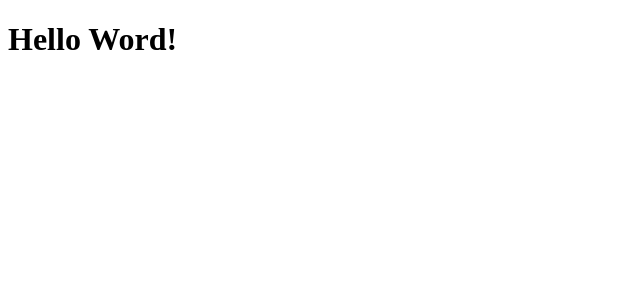
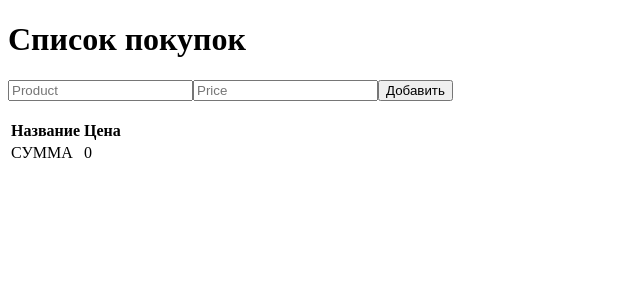
Before and after one commit to yuliya-sm7/Alfabank-front, a React app in the folder Task 2/: page / in a window 1280 px wide. Shown: the top 300 px of the page, without its empty margins (0-640 px from the left). Built offline with nearby package versions, Linux system fonts and the light colour scheme.

Commit message:
create input and list of items

```diff
--- a/Task 2/package.json
+++ b/Task 2/package.json
@@ -16,6 +16,7 @@
     "@types/node": "13.13.30",
     "@types/react": "16.9.55",
     "@types/react-dom": "16.9.9",
+    "@types/uuid": "^8.3.0",
     "@types/webpack": "4.41.24",
     "@types/webpack-dev-server": "3.11.1",
     "@typescript-eslint/eslint-plugin": "4.6.1",
@@ -38,10 +39,10 @@
     "webpack-dev-server": "3.11.0"
   },
   "dependencies": {
-    "@reduxjs/toolkit": "^1.6.0",
     "react": "^16.13.1",
     "react-dom": "^16.13.1",
     "redux": "^4.1.0",
-    "styled-components": "^5.2.1"
+    "styled-components": "^5.2.1",
+    "uuid": "^8.3.2"
   }
 }
--- a/Task 2/src/App.tsx
+++ b/Task 2/src/App.tsx
@@ -1,9 +1,59 @@
-import React from "react";
+import React, {useState} from "react";
+import Items from "./components/Items/Items";
+import {v4 as uuidv4} from "uuid";
 
 const App: React.FC = () => {
+    const [item, setItem] = useState({name: "", price: ""});
+    const [list, setList] = useState([]);
+
+    const handleSubmit = (e) => {
+        e.preventDefault();
+        if (!item.name || !item.price) {
+            alert("Error!");
+        } else {
+            const newItem = {
+                id: uuidv4(),
+                name: item.name,
+                price: item.price
+            };
+            setList([...list, newItem]);
+        }
+        setItem({name: "", price: ""});
+    };
+
+    const handleChange = (e) => {
+        if (e.target.name == "name") {
+            setItem({name: e.target.value, price: item.price});
+        } else if (e.target.name == "price") {
+            setItem({name: item.name, price: e.target.value});
+        }
+    };
+
     return (
         <div className="App">
-            <h1>Hello Word!</h1>
+            <h1>Список покупок</h1>
+            <form onSubmit={handleSubmit}>
+                <input
+                    name="name"
+                    type="text"
+                    value={item.name}
+                    placeholder="Product"
+                    onChange={handleChange}
+                />
+                <input
+                    name="price"
+                    type="number"
+                    value={item.price}
+                    placeholder="Price"
+                    onChange={handleChange}
+                />
+                <button type="submit">Добавить</button>
+                <br></br>
+                <br></br>
+            </form>
+            <div>
+                <Items list={list} setList={setList} />
+            </div>
         </div>
     );
 };
--- /dev/null
+++ b/Task 2/src/components/Items/Items.tsx
@@ -0,0 +1,63 @@
+import React from "react";
+interface Item {
+    name: string;
+    price: number;
+    id: number;
+}
+
+const Items: React.FC<{
+    list: Array<Item>;
+    setList: (list: Array<Item>) => void;
+}> = ({list, setList}) => {
+    const remove = (id) => {
+        setList(list.filter((el) => el.id !== id));
+    };
+
+    const handleEdit = (id) => {
+        setList(
+            list.map((it) => {
+                if (it.id === id) {
+                    return {
+                        ...it,
+                        name: "отредактировано"
+                    };
+                }
+                return it;
+            })
+        );
+    };
+
+    return (
+        <div className="items">
+            <table>
+                <tr>
+                    <th>Название</th>
+                    <th>Цена</th>
+                </tr>
+                <tbody>
+                    {list.map((c, id) => {
+                        return (
+                            <tr key={id}>
+                                <td>{c.name}</td>
+                                <td>{c.price}</td>
+                                <button onClick={() => handleEdit(c.id)}> ✏️ </button>
+                                <button onClick={() => remove(c.id)}> ❌ </button>
+                            </tr>
+                        );
+                    })}
+                </tbody>
+                <tfoot>
+                    <tr>
+                        <td>СУММА</td>
+                        <td>
+                            {list.reduce(function (acc: number, cur: Item) {
+                                return acc + Number(cur.price);
+                            }, 0)}
+                        </td>
+                    </tr>
+                </tfoot>
+            </table>
+        </div>
+    );
+};
+export default Items;
```
Also changed, not shown: 1 other file (tests, documents, lock files or other folders).
